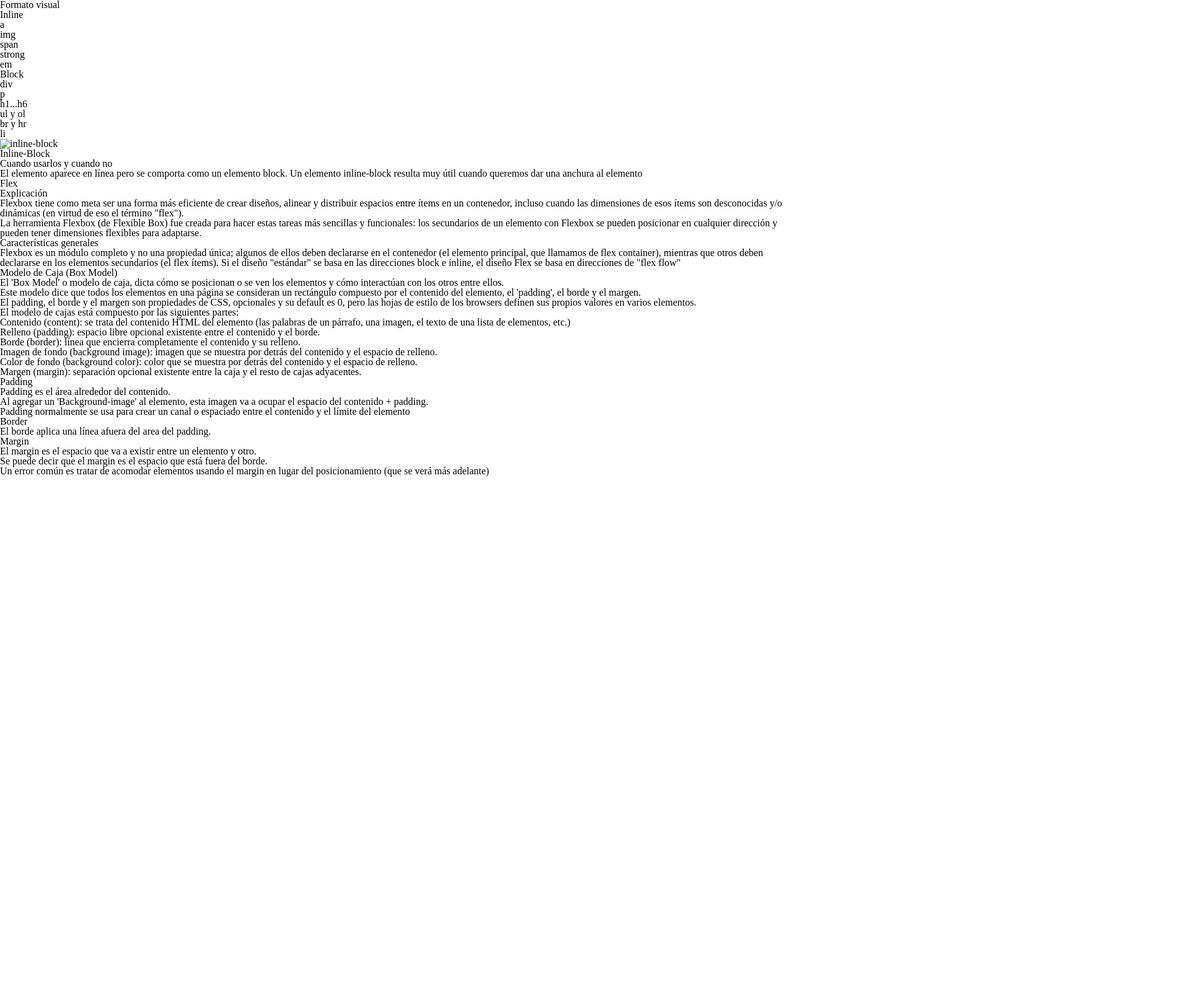
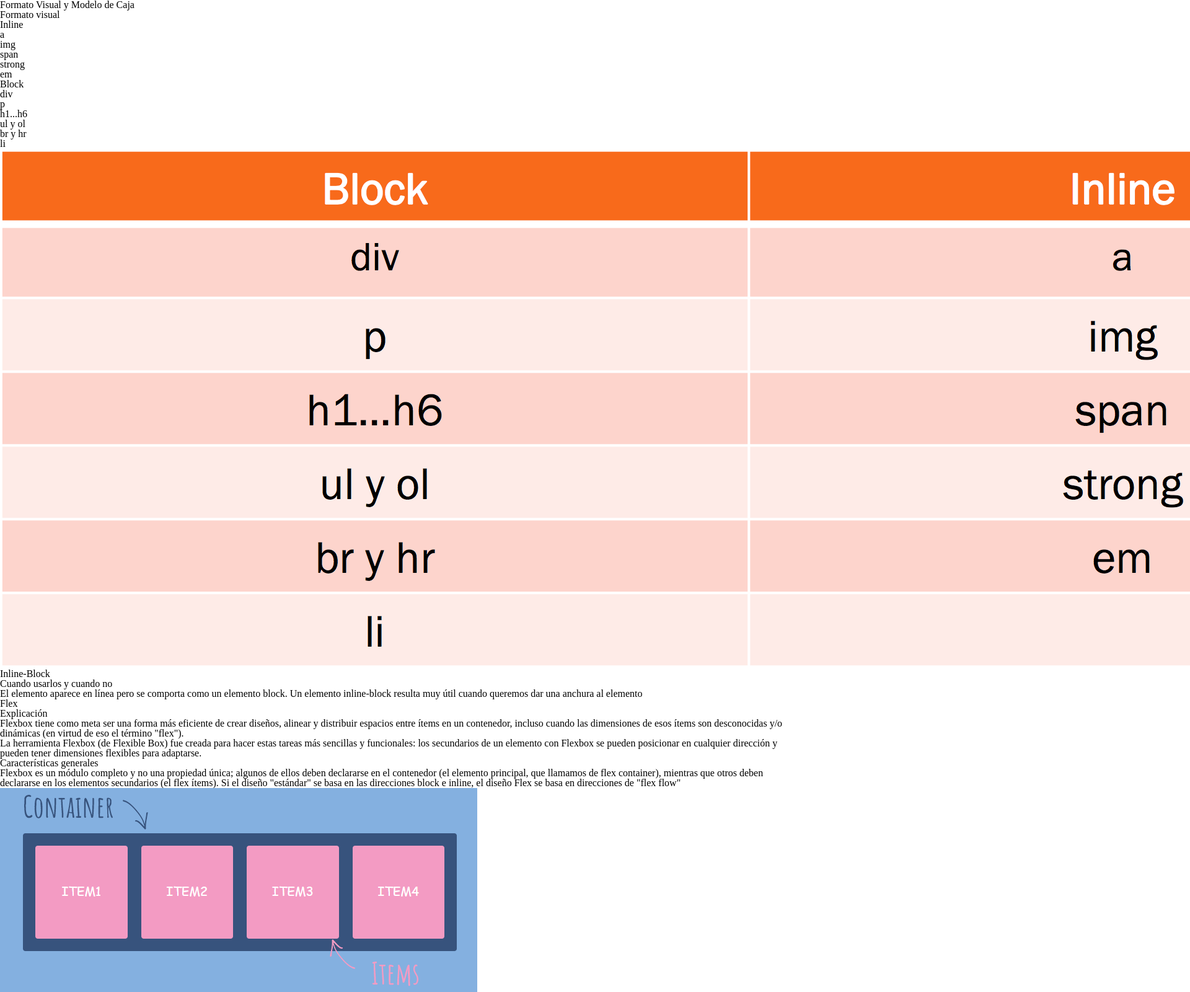
Before and after one commit to canizalesJd/q4_entregable_s3, a plain HTML site: page index.html in a window 1280 px wide. Shown: the top 1600 px of the page at 62% size, 1920 px wide, since content can reach past the window. Before the commit the page ends 800 px from the top, so only its background shows below. Drawn offline with Linux system fonts and the light colour scheme.

Commit message:
Anadiendo imagenes y clases para CSS

```diff
--- a/index.html
+++ b/index.html
@@ -6,22 +6,25 @@
     <meta http-equiv="X-UA-Compatible" content="IE=edge">
     <meta name="viewport" content="width=device-width, initial-scale=1.0">
     <link rel="stylesheet" href="css/reset.css">
-    <title>Wiki</title>
+    <link rel="stylesheet" href="css/index.css">
+    <title>Formato Visual y Modelo de Caja</title>
 </head>
 
 <body>
     <main>
-        <h1>Formato visual</h1>
-        <h2>Inline</h2>
-        <ul>
+        <h1>Formato Visual y Modelo de Caja</h1>
+        <section>
+            <h2>Formato visual</h2>
+            <h3>Inline</h3>
+            <ul class="lista">
                 <li>a</li>
                 <li>img</li>
                 <li>span</li>
                 <li>strong</li>
                 <li>em</li>
             </ul>
-        <h2>Block</h2>
-        <ul>
+            <h3>Block</h3>
+            <ul class="lista">
                 <li>div</li>
                 <li>p</li>
                 <li>h1...h6</li>
@@ -29,27 +32,29 @@
                 <li>br y hr</li>
                 <li>li</li>
             </ul>
-        <img src="img/1.PNG" alt="inline-block">
-        <h2>Inline-Block</h2>
+            <img src="img/inline_vs_block.png" alt="inline_vs_block">
+            <h3 class="titulo_sec">Inline-Block</h3>
             <h3>Cuando usarlos y cuando no</h3>
             <p>El elemento aparece en línea pero se comporta como un elemento block. Un elemento inline-block resulta muy útil cuando queremos dar una anchura al elemento</p>
-        <h2>Flex</h2>
+            <h3 class="titulo_sec">Flex</h3>
             <h3>Explicación</h3>
-        <p>Flexbox tiene como meta ser una forma más eficiente de crear diseños, alinear y distribuir espacios entre ítems en un contenedor, incluso cuando las dimensiones de esos ítems son desconocidas y/o dinámicas (en virtud de eso el término "flex").</p>
+            <p>Flexbox tiene como meta ser una forma más eficiente de crear diseños, alinear y distribuir espacios entre ítems en un contenedor, incluso cuando las dimensiones de esos ítems son desconocidas y/o dinámicas (en virtud de eso el término "flex").
+            </p>
             <p>La herramienta Flexbox (de Flexible Box) fue creada para hacer estas tareas más sencillas y funcionales: los secundarios de un elemento con Flexbox se pueden posicionar en cualquier dirección y pueden tener dimensiones flexibles para adaptarse.</p>
             <h3>Características generales</h3>
             <p>Flexbox es un módulo completo y no una propiedad única; algunos de ellos deben declararse en el contenedor (el elemento principal, que llamamos de flex container), mientras que otros deben declararse en los elementos secundarios (el flex ítems).
                 Si el diseño "estándar" se basa en las direcciones block e inline, el diseño Flex se basa en direcciones de "flex flow"</p>
-    </main>
+            <img src="img/flex.png" alt="flexbox">
+        </section>
         <section>
-        <h1>Modelo de Caja (Box Model)</h1>
+            <h2>Modelo de Caja (Box Model)</h2>
             <p>El 'Box Model' o modelo de caja, dicta cómo se posicionan o se ven los elementos y cómo interactúan con los otros entre ellos.</p>
-        <ul>
+            <ul class="lista">
                 <li>Este modelo dice que todos los elementos en una página se consideran un rectángulo compuesto por el contenido del elemento, el 'padding', el borde y el margen.</li>
                 <li>El padding, el borde y el margen son propiedades de CSS, opcionales y su default es 0, pero las hojas de estilo de los browsers definen sus propios valores en varios elementos. </li>
             </ul>
             <p>El modelo de cajas está compuesto por las siguientes partes: </p>
-        <ul>
+            <ul class="lista">
                 <li>Contenido (content): se trata del contenido HTML del elemento (las palabras de un párrafo, una imagen, el texto de una lista de elementos, etc.)</li>
                 <li>Relleno (padding): espacio libre opcional existente entre el contenido y el borde.</li>
                 <li>Borde (border): línea que encierra completamente el contenido y su relleno.</li>
@@ -57,6 +62,7 @@
                 <li>Color de fondo (background color): color que se muestra por detrás del contenido y el espacio de relleno.</li>
                 <li>Margen (margin): separación opcional existente entre la caja y el resto de cajas adyacentes.</li>
             </ul>
+            <img src="img/box_model.png" alt="flexbox">
             <h3>Padding</h3>
             <p>Padding es el área alrededor del contenido.</p>
             <ul>
@@ -67,12 +73,12 @@
             <p>El borde aplica una línea afuera del area del padding.</p>
             <h3>Margin</h3>
             <p>El margin es el espacio que va a existir entre un elemento y otro.</p>
-        <ul>
+            <ul class="lista">
                 <li>Se puede decir que el margin es el espacio que está fuera del borde.</li>
                 <li>Un error común es tratar de acomodar elementos usando el margin en lugar del posicionamiento (que se verá más adelante)</li>
             </ul>
         </section>
-
+    </main>
 </body>
 
 </html>
```
Also changed, not shown: img/box_model.png (added), img/flex.png (added), img/inline_vs_block.png (added). Lines whose indentation alone changed are shown as unchanged.
